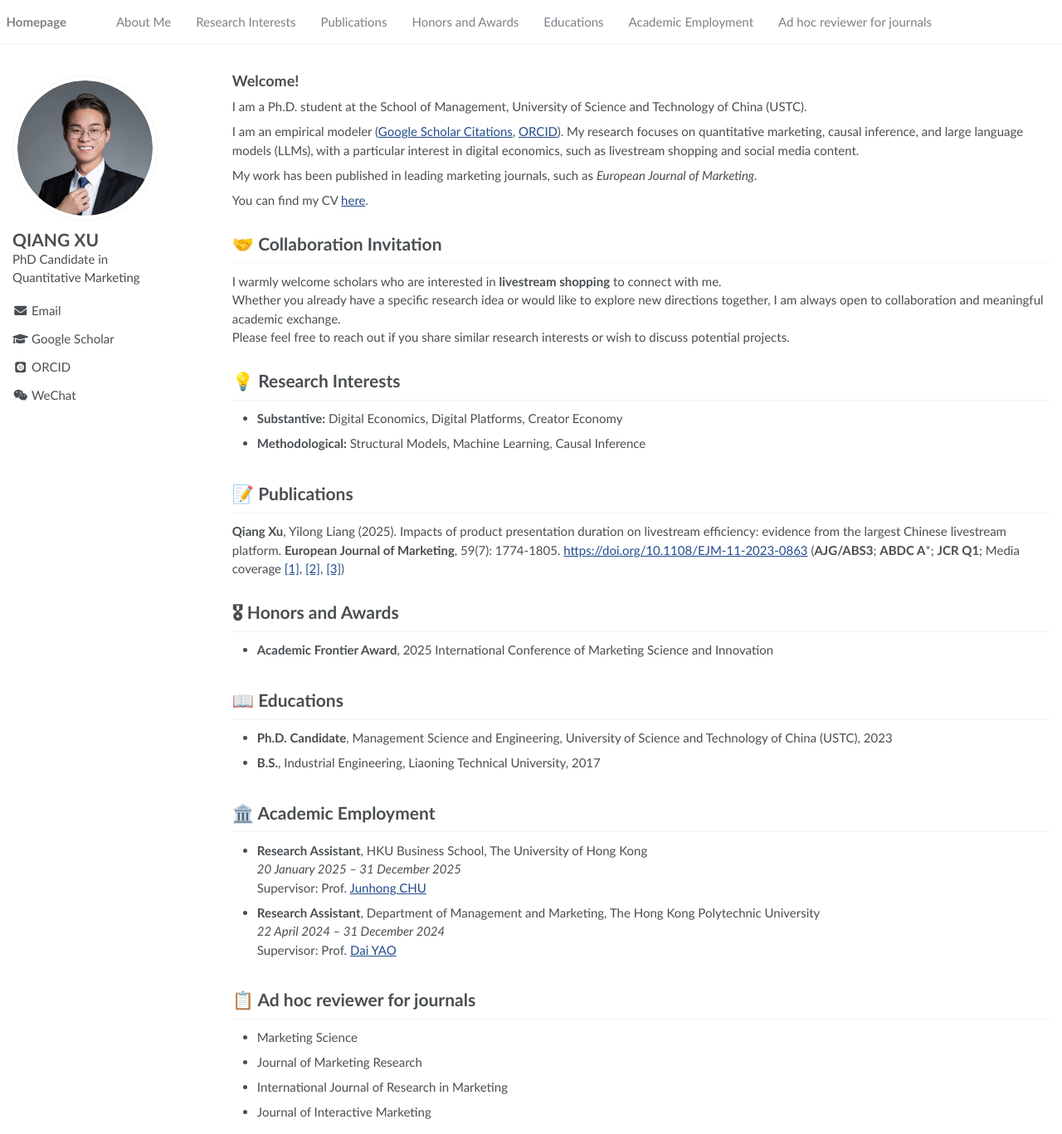
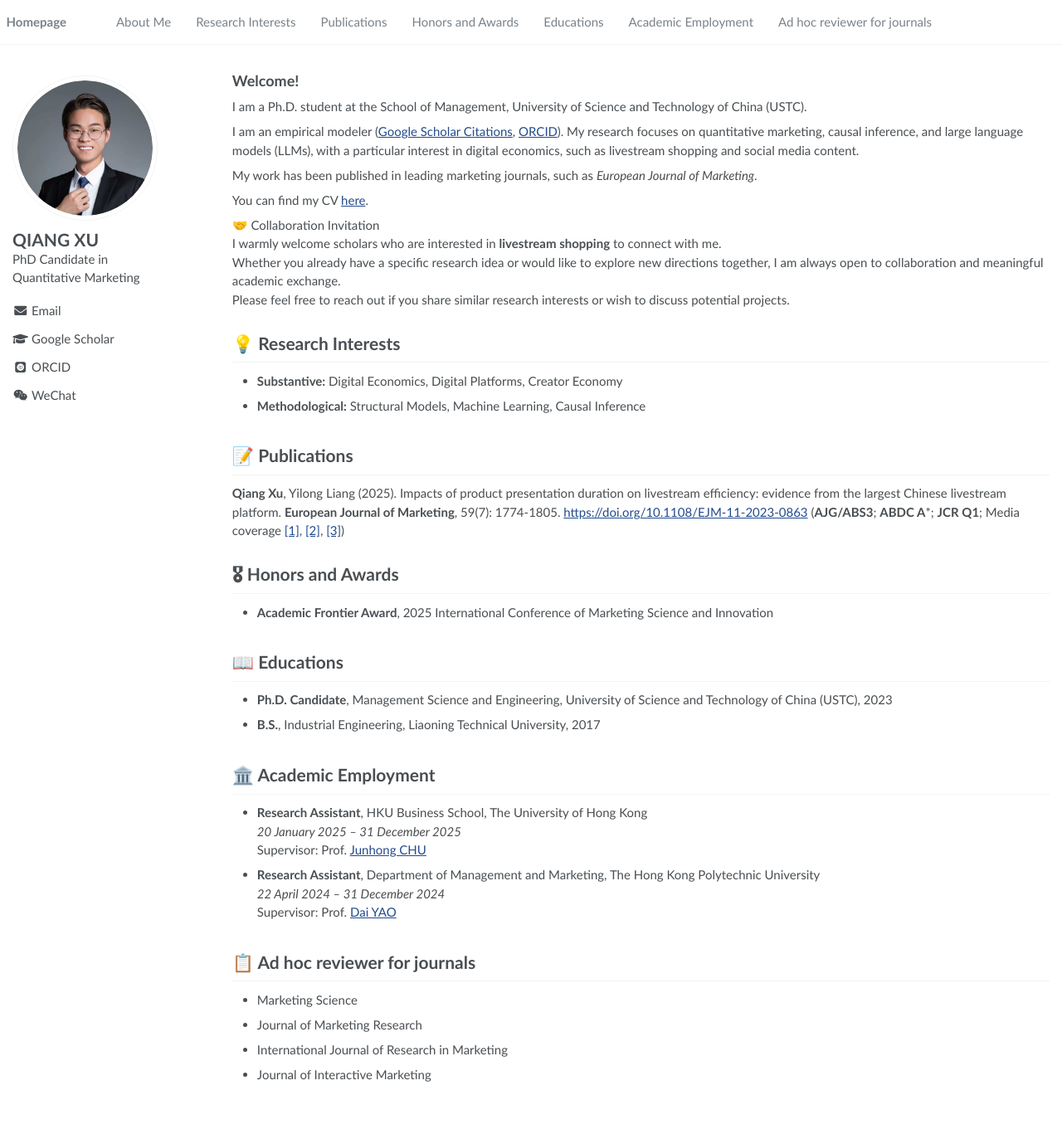
Before and after one commit to xuqiang/xuqiang.github.io, a Jekyll site: the page built from _pages/about.md, in a window 1280 px wide and 1367 px high. Shown: the whole window at 83% size. Built offline with Jekyll 4.4.1, drawn with Linux system fonts in a browser that asks for light colours; some web fonts are replaced.

Commit message:
Update about.md

```diff
--- a/_pages/about.md
+++ b/_pages/about.md
@@ -26,8 +26,7 @@ My work has been published in leading marketing journals, such as *European Jour
 
 You can find my CV [here](https://xuqiang.github.io/files/CV_XuQiang.pdf).
 
-<span class='anchor' id='collaboration'></span>
-# 🤝 Collaboration Invitation
+ 🤝 Collaboration Invitation
 I warmly welcome scholars who are interested in **livestream shopping** to connect with me.
 Whether you already have a specific research idea or would like to explore new directions together, I am always open to collaboration and meaningful academic exchange.
 Please feel free to reach out if you share similar research interests or wish to discuss potential projects.
```
